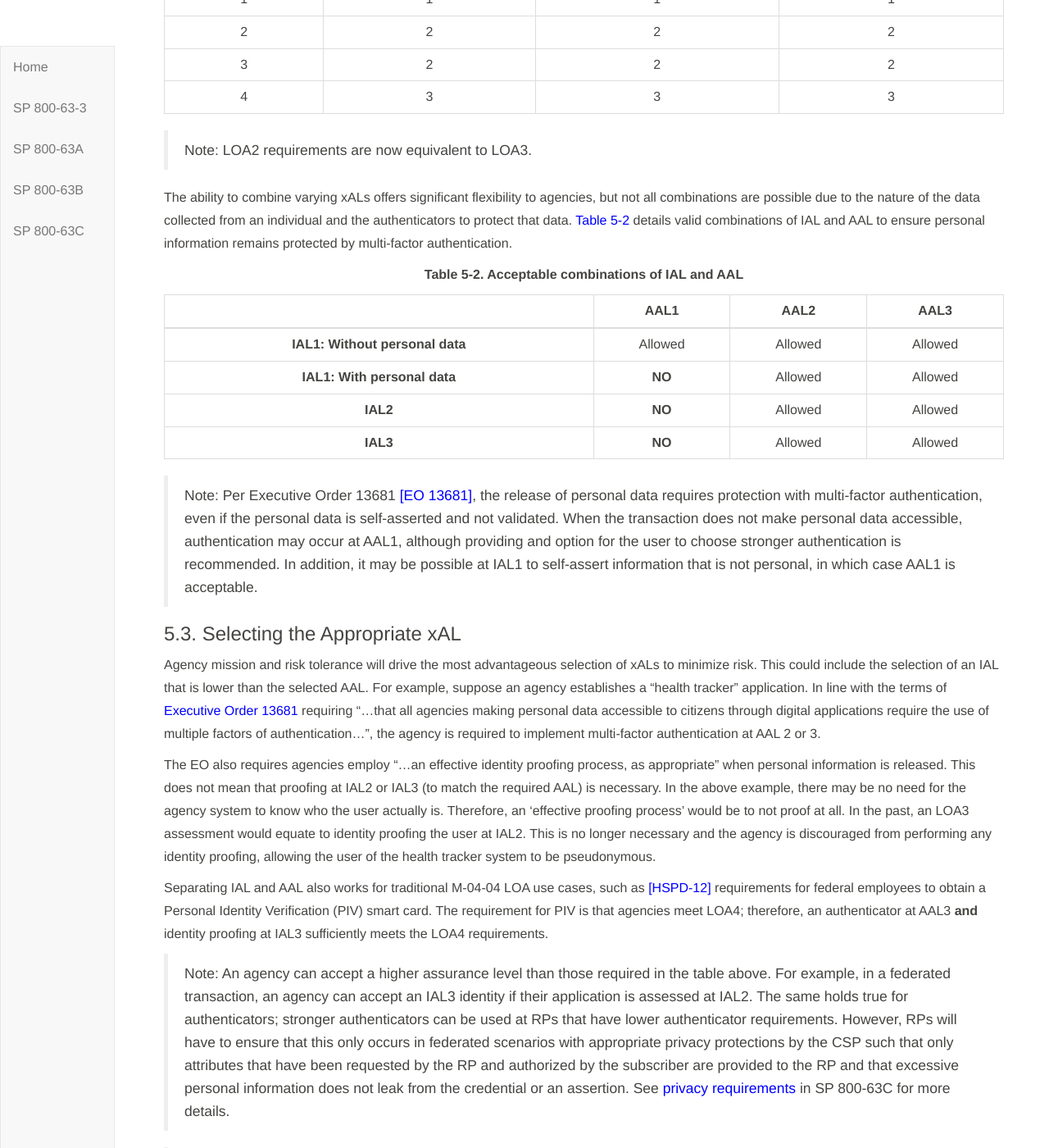
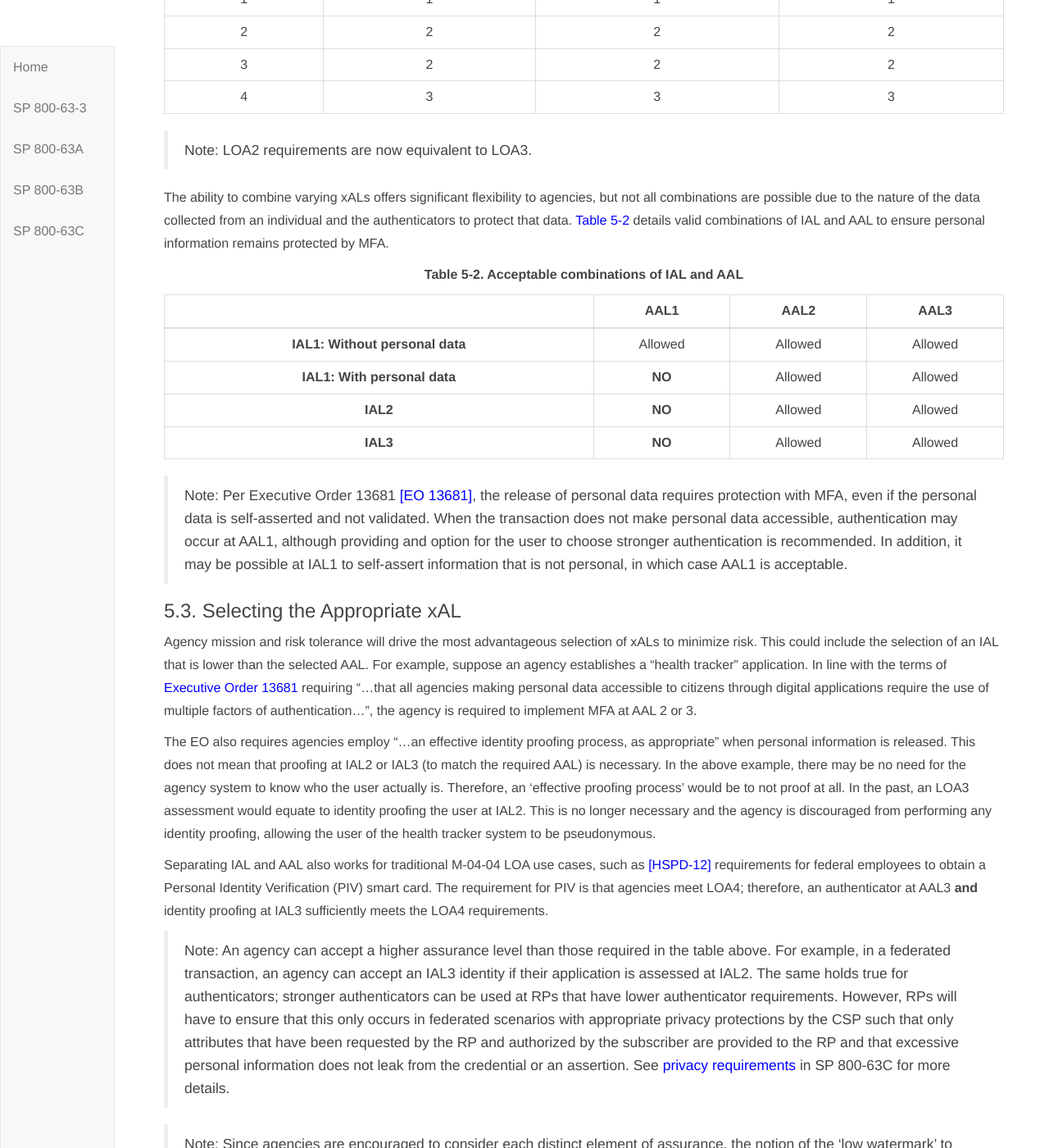
Before and after one commit to usnistgov/800-63-3, a Jekyll site: the page built from sp800-63-3/sec5_xAL.md, in a window 1280 px wide and 1400 px high, scrolled down 2240 px. Shown: the whole window at 82% size. Built offline with Jekyll 4.4.1, drawn with Linux system fonts in a browser that asks for light colours; our own code applies the rules of GitHub Pages for plain Markdown files.

Commit message:
Update sec5_xAL.md

```diff
--- a/sp800-63-3/sec5_xAL.md
+++ b/sp800-63-3/sec5_xAL.md
@@ -75,7 +75,7 @@ This guideline introduces a model where individual xALs can be selected without
 
 > Note: LOA2 requirements are now equivalent to LOA3.
 
-The ability to combine varying xALs offers significant flexibility to agencies, but not all combinations are possible due to the nature of the data collected from an individual and the authenticators to protect that data. [Table 5-2](#63sec5-Table2) details valid combinations of IAL and AAL to ensure personal information remains protected by multi-factor authentication.
+The ability to combine varying xALs offers significant flexibility to agencies, but not all combinations are possible due to the nature of the data collected from an individual and the authenticators to protect that data. [Table 5-2](#63sec5-Table2) details valid combinations of IAL and AAL to ensure personal information remains protected by MFA.
 
 <a name="63sec5-Table2"></a>
 
@@ -93,12 +93,12 @@ The ability to combine varying xALs offers significant flexibility to agencies,
 | **IAL2** |  **NO** | Allowed | Allowed |
 | **IAL3** |  **NO** | Allowed | Allowed |
 
-> Note: Per Executive Order 13681 [[EO 13681]](#EO13681), the release of personal data requires protection with multi-factor authentication, even if the personal data is self-asserted and not validated. When the transaction does not make personal data accessible, authentication may occur at AAL1, although providing and option for the user to choose stronger authentication is recommended. In addition, it may be possible at IAL1 to self-assert information that is not personal, in which case AAL1 is acceptable.
+> Note: Per Executive Order 13681 [[EO 13681]](#EO13681), the release of personal data requires protection with MFA, even if the personal data is self-asserted and not validated. When the transaction does not make personal data accessible, authentication may occur at AAL1, although providing and option for the user to choose stronger authentication is recommended. In addition, it may be possible at IAL1 to self-assert information that is not personal, in which case AAL1 is acceptable.
 
 
 ### 5.3. <a name="CYOA"></a>Selecting the Appropriate xAL
 
-Agency mission and risk tolerance will drive the most advantageous selection of xALs to minimize risk. This could include the selection of an IAL that is lower than the selected AAL. For example, suppose an agency establishes a "health tracker" application. In line with the terms of [Executive Order 13681](#EO13681) requiring "...that all agencies making personal data accessible to citizens through digital applications require the use of multiple factors of authentication...", the agency is required to implement multi-factor authentication at AAL 2 or 3.
+Agency mission and risk tolerance will drive the most advantageous selection of xALs to minimize risk. This could include the selection of an IAL that is lower than the selected AAL. For example, suppose an agency establishes a "health tracker" application. In line with the terms of [Executive Order 13681](#EO13681) requiring "...that all agencies making personal data accessible to citizens through digital applications require the use of multiple factors of authentication...", the agency is required to implement MFA at AAL 2 or 3.
 
 The EO also requires agencies employ "...an effective identity proofing process, as appropriate" when personal information is released. This does not mean that proofing at IAL2 or IAL3 (to match the required AAL) is necessary. In the above example, there may be no need for the agency system to know who the user actually is. Therefore, an 'effective proofing process' would be to not proof at all. In the past, an LOA3 assessment would equate to identity proofing the user at IAL2. This is no longer necessary and the agency is discouraged from performing any identity proofing, allowing the user of the health tracker system to be pseudonymous.
 
```
